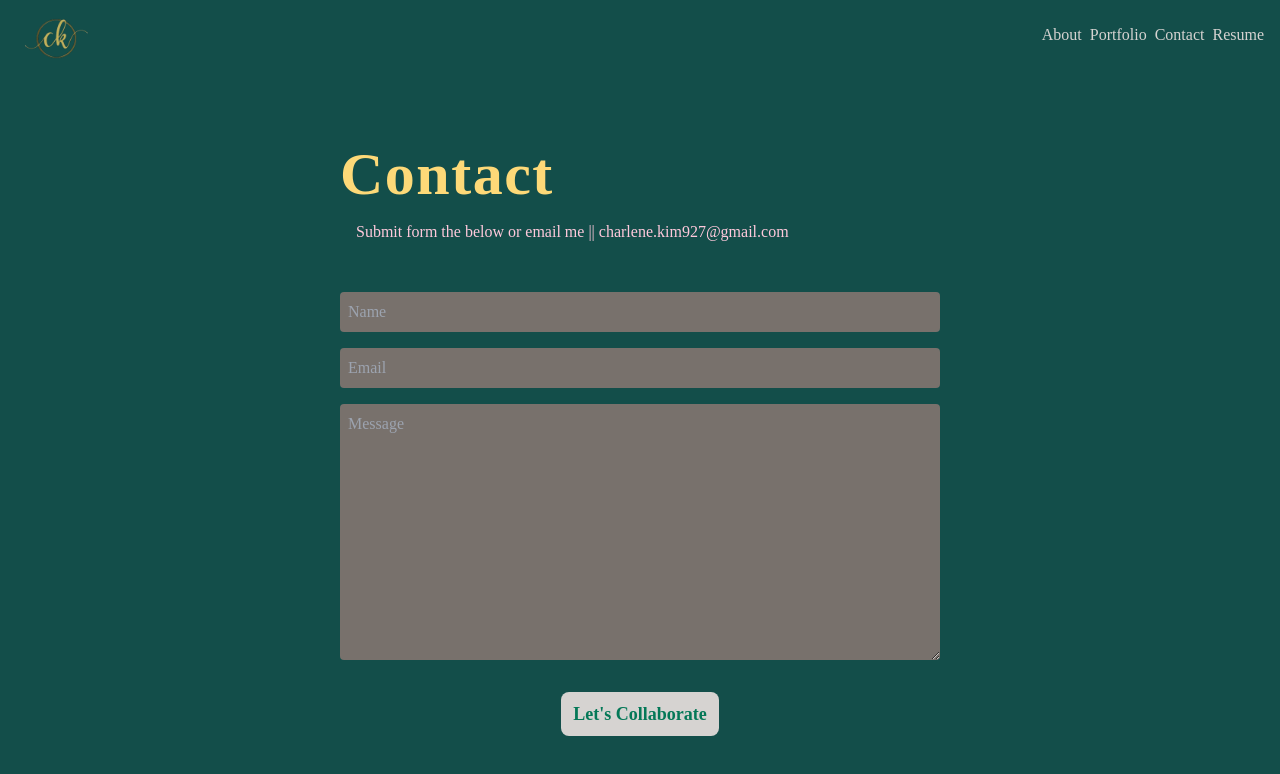
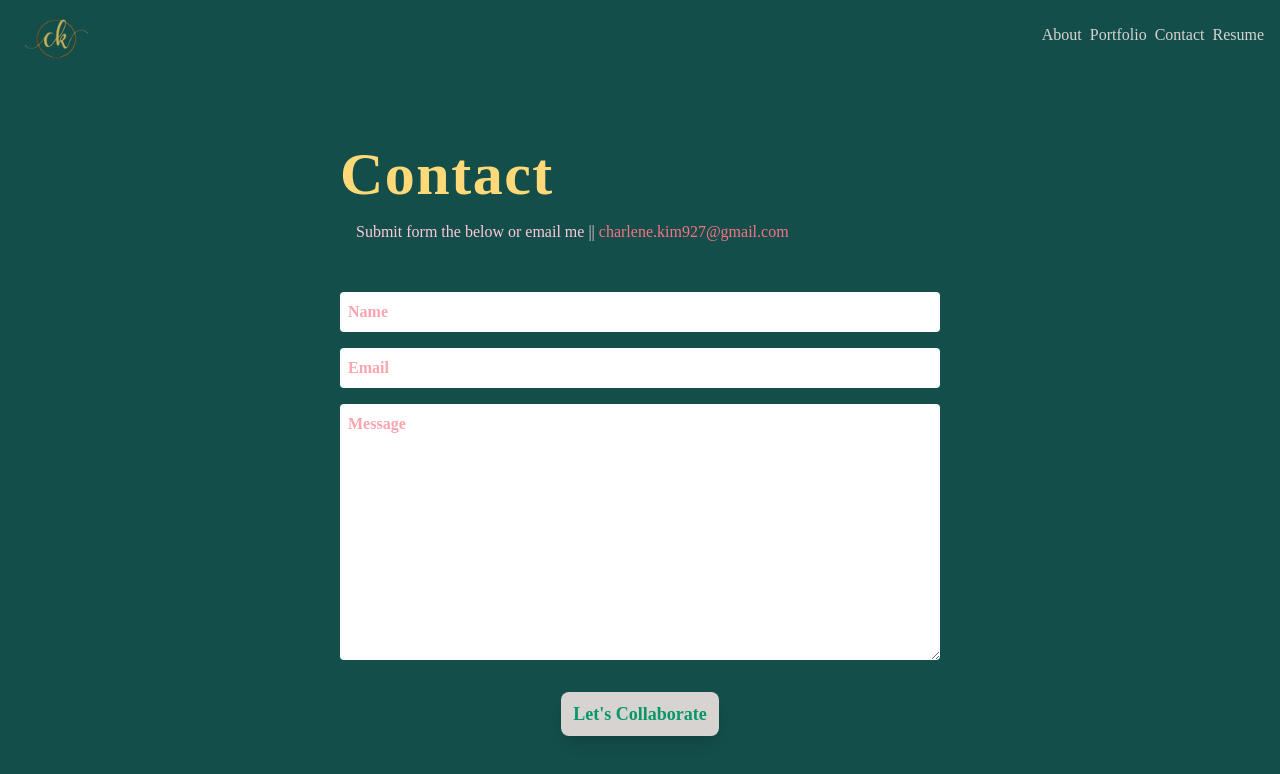
Before and after one commit to VAalchemist/portfolio-imnida, a React (Create React App) app: page /contact in a window 1280 px wide. Shown: the top 774 px of the page. Built offline with nearby package versions, Linux system fonts and the light colour scheme.

Commit message:
contact color scheme fixed

```diff
--- a/src/components/Contact.jsx
+++ b/src/components/Contact.jsx
@@ -7,14 +7,14 @@ const Contact = () => {
 
         <div className='pb-8'>
           <p className='text-[#fdd978] text-4xl sm:text-6xl font-bold tracking-wide inline '>Contact</p>
-          <p className='text-[#ffc9dc] p-4'>Submit form the below or email me || charlene.kim927@gmail.com</p>
+          <p className='text-[#ffc9dc] p-4'>Submit form the below or email me || <a href="mailto:charlene.kim927@gmail.com" className='text-rose-400 hover:text-rose-300'>charlene.kim927@gmail.com</a></p>
         </div>
 
-        <input type="text" placeholder="Name" name="name" className='bg-stone-500 p-2 rounded'></input>
-        <input type="email" placeholder="Email" name="email" className='my-4 p-2 bg-stone-500 rounded'></input>
-        <textarea name="message" rows="10" placeholder='Message' className='bg-stone-500 p-2 rounded'></textarea>
+        <input type="text" placeholder="Name" name="name" className='text-rose-700 font-bold  placeholder:text-rose-300 p-2 rounded'></input>
+        <input type="email" placeholder="Email" name="email" className='text-rose-700 font-bold  placeholder:text-rose-300 my-4 p-2 rounded'></input>
+        <textarea name="message" rows="10" placeholder='Message' className='text-rose-700 font-bold  placeholder:text-rose-300 p-2 rounded'></textarea>
 
-        <button className=' px-3 py-2 mx-auto my-8 flex items-center bg-stone-300 rounded-lg text-emerald-700 font-bold text-lg hover:bg-stone-400 hover:text-shadow-lg'>Let's Collaborate</button>
+        <button className=' px-3 py-2 mx-auto my-8 flex items-center bg-stone-300 rounded-lg text-emerald-600 font-bold text-lg  hover:text-shadow-md shadow-lg hover:shadow-teal-400/50'>Let's Collaborate</button>
 
       </form>
 
```
